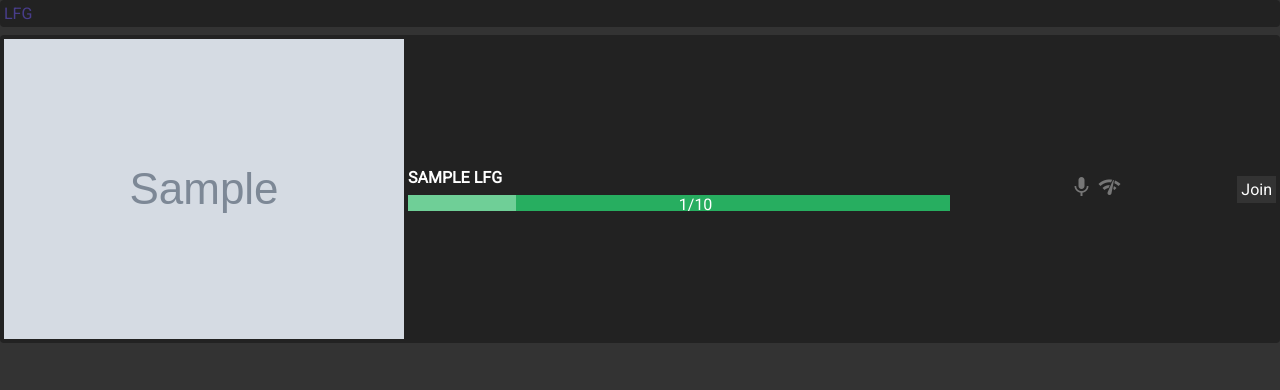
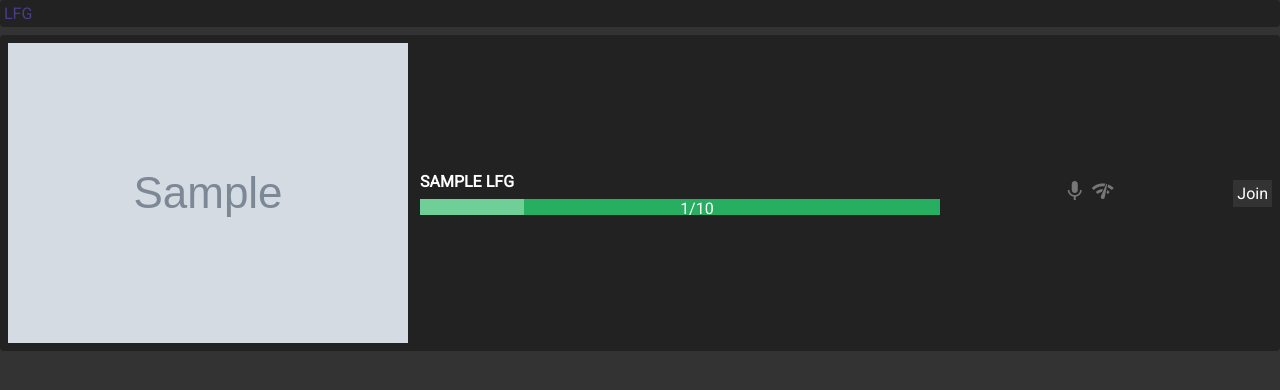
Before and after one commit to cranium/lfg, a Flask app: template templates/list.jinja2 in a window 1280 px wide. Shown: the top 390 px of the page. Run offline with Flask 2, Linux system fonts and the light colour scheme; the template is opened without the code that fills it: most values are stand-ins (such as "Sample title", 1, 10 or a date in 2020); grey boxes marked "Sample" are stand-in pictures.

Commit message:
padding on flex items

```diff
--- a/static/style.css
+++ b/static/style.css
@@ -82,6 +82,10 @@ body {
     align-items: center;
 }
 
+.lfg--flex-row > div {
+    margin: 4px;
+}
+
 .lfg--button {
     padding: 4px;
     background-color: #333333;
```
